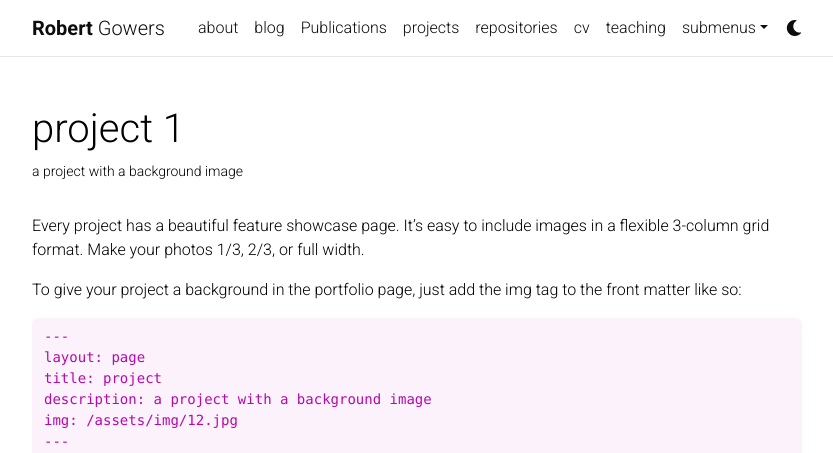
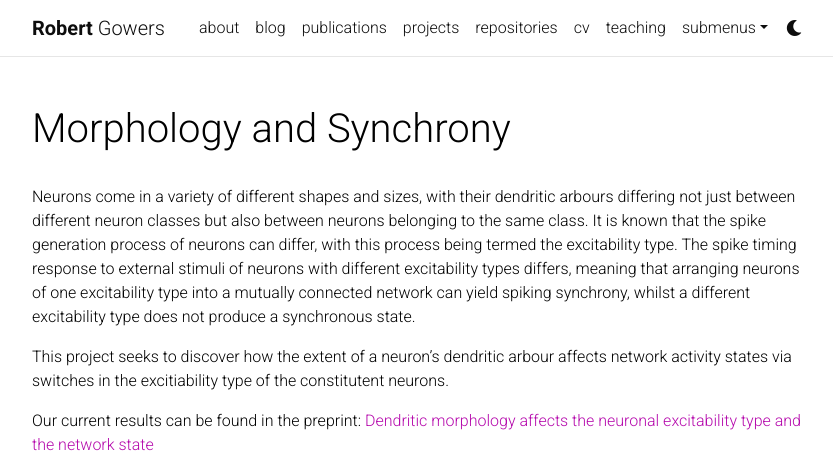
Before and after one commit to rpgowers/rpgowers.github.io, a Jekyll site: the page built from _projects/1_project.md, in a window 1280 px wide and 1400 px high. Shown: the top 453 px of the window, without its empty margins (223-1056 px from the left). Built offline with Jekyll 4.4.1, drawn with Linux system fonts in a browser that asks for light colours; full-size pictures stand in for the smaller copies a plugin makes; comment, search, counter and statistics services are not loaded; a style sheet for code colours, icons or effects is not loaded; some of the changed text lies outside the part shown; grey boxes are pictures that could not be loaded.

Commit message:
started project page

````diff
--- a/_projects/1_project.md
+++ b/_projects/1_project.md
@@ -1,80 +1,24 @@
 ---
 layout: page
-title: project 1
-description: a project with a background image
-img: assets/img/12.jpg
+title: Morphology and Synchrony
+description:
+img: assets/img/all-to-all-pentagon-1.svg
 importance: 1
-category: work
+category: research
 ---
 
-Every project has a beautiful feature showcase page.
-It's easy to include images in a flexible 3-column grid format.
-Make your photos 1/3, 2/3, or full width.
+Neurons come in a variety of different shapes and sizes, with their dendritic arbours differing not just between different neuron classes but also between neurons belonging to the same class. It is known that the spike generation process of neurons can differ, with this process being termed the excitability type. The spike timing response to external stimuli of neurons with different excitability types differs, meaning that arranging neurons of one excitability type into a mutually connected network can yield spiking synchrony, whilst a different excitability type does not produce a synchronous state.
 
-To give your project a background in the portfolio page, just add the img tag to the front matter like so:
+This project seeks to discover how the extent of a neuron's dendritic arbour affects network activity states via switches in the excitiability type of the constitutent neurons.
 
-    ---
-    layout: page
-    title: project
-    description: a project with a background image
-    img: /assets/img/12.jpg
-    ---
+Our current results can be found in the preprint: [Dendritic morphology affects the neuronal excitability type and the network state
+](https://www.biorxiv.org/content/10.1101/2022.12.13.520117v2.abstract)
 
 <div class="row">
     <div class="col-sm mt-3 mt-md-0">
-        {% include figure.html path="assets/img/1.jpg" title="example image" class="img-fluid rounded z-depth-1" %}
-    </div>
-    <div class="col-sm mt-3 mt-md-0">
-        {% include figure.html path="assets/img/3.jpg" title="example image" class="img-fluid rounded z-depth-1" %}
-    </div>
-    <div class="col-sm mt-3 mt-md-0">
-        {% include figure.html path="assets/img/5.jpg" title="example image" class="img-fluid rounded z-depth-1" %}
+        {% include figure.html path="assets/img/conclusion-table.svg" title="example image" class="img-fluid rounded z-depth-1" %}
     </div>
 </div>
 <div class="caption">
-    Caption photos easily. On the left, a road goes through a tunnel. Middle, leaves artistically fall in a hipster photoshoot. Right, in another hipster photoshoot, a lumberjack grasps a handful of pine needles.
+Increasing the size of the dendritic arbour increases the input conductance, which switches the excitability type from SNIC to HOM.  The SNIC excitability type has a symmetric phase-response curve (PRC), which does not confer a particular synchronisation state to a network of all-to-all coupled inhibitory neurons.  In contrast, the HOM excitability type grants an asymmetric PRC, which causes global in-phase synchrony to be a stable network state.
 </div>
-<div class="row">
-    <div class="col-sm mt-3 mt-md-0">
-        {% include figure.html path="assets/img/5.jpg" title="example image" class="img-fluid rounded z-depth-1" %}
-    </div>
-</div>
-<div class="caption">
-    This image can also have a caption. It's like magic.
-</div>
-
-You can also put regular text between your rows of images.
-Say you wanted to write a little bit about your project before you posted the rest of the images.
-You describe how you toiled, sweated, *bled* for your project, and then... you reveal its glory in the next row of images.
-
-
-<div class="row justify-content-sm-center">
-    <div class="col-sm-8 mt-3 mt-md-0">
-        {% include figure.html path="assets/img/6.jpg" title="example image" class="img-fluid rounded z-depth-1" %}
-    </div>
-    <div class="col-sm-4 mt-3 mt-md-0">
-        {% include figure.html path="assets/img/11.jpg" title="example image" class="img-fluid rounded z-depth-1" %}
-    </div>
-</div>
-<div class="caption">
-    You can also have artistically styled 2/3 + 1/3 images, like these.
-</div>
-
-
-The code is simple.
-Just wrap your images with `<div class="col-sm">` and place them inside `<div class="row">` (read more about the <a href="https://getbootstrap.com/docs/4.4/layout/grid/">Bootstrap Grid</a> system).
-To make images responsive, add `img-fluid` class to each; for rounded corners and shadows use `rounded` and `z-depth-1` classes.
-Here's the code for the last row of images above:
-
-{% raw %}
-```html
-<div class="row justify-content-sm-center">
-    <div class="col-sm-8 mt-3 mt-md-0">
-        {% include figure.html path="assets/img/6.jpg" title="example image" class="img-fluid rounded z-depth-1" %}
-    </div>
-    <div class="col-sm-4 mt-3 mt-md-0">
-        {% include figure.html path="assets/img/11.jpg" title="example image" class="img-fluid rounded z-depth-1" %}
-    </div>
-</div>
-```
-{% endraw %}
````
Also changed, not shown: _bibliography/papers.bib (+16 -8 lines), _pages/projects.md (+5 -5 lines), _pages/publications.md (+1 -1 lines), _projects/2_project.md (+6 -68 lines), assets/img/all-to-all-pentagon-1.svg (added), assets/img/conclusion-table.svg (added), assets/img/upcross-curve-example.svg (added), assets/img/v_dendrites.svg (added).
